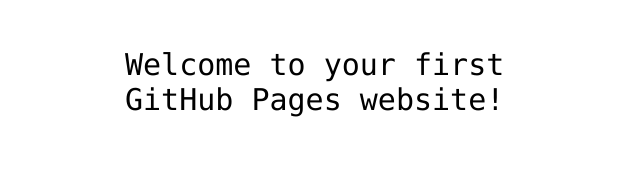
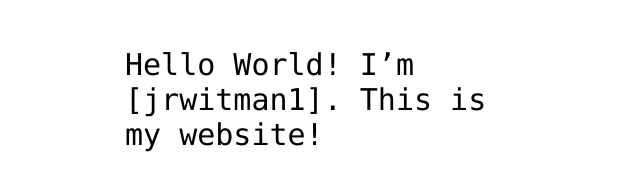
Before and after one commit to jrwitman1/hello-world, a plain HTML site: page index.html in a window 1280 px wide. Shown: the part 341-532 px from the top of the page, without its empty margins (315-955 px from the left). Drawn offline with Linux system fonts and the light colour scheme.

Commit message:
Update index.html

```diff
--- a/index.html
+++ b/index.html
@@ -12,7 +12,7 @@
 <img src="https://octodex.github.com/images/daftpunktocat-thomas.gif" id="octocat" alt="octocat-gif" />
 
 <!-- Change this code here by copy and pasting your template on line 15 -->
-<p>Welcome to your first GitHub Pages website!</p>
+<p>Hello World! I’m [jrwitman1]. This is my website!</p>
 
 </body>
 </html>
```
